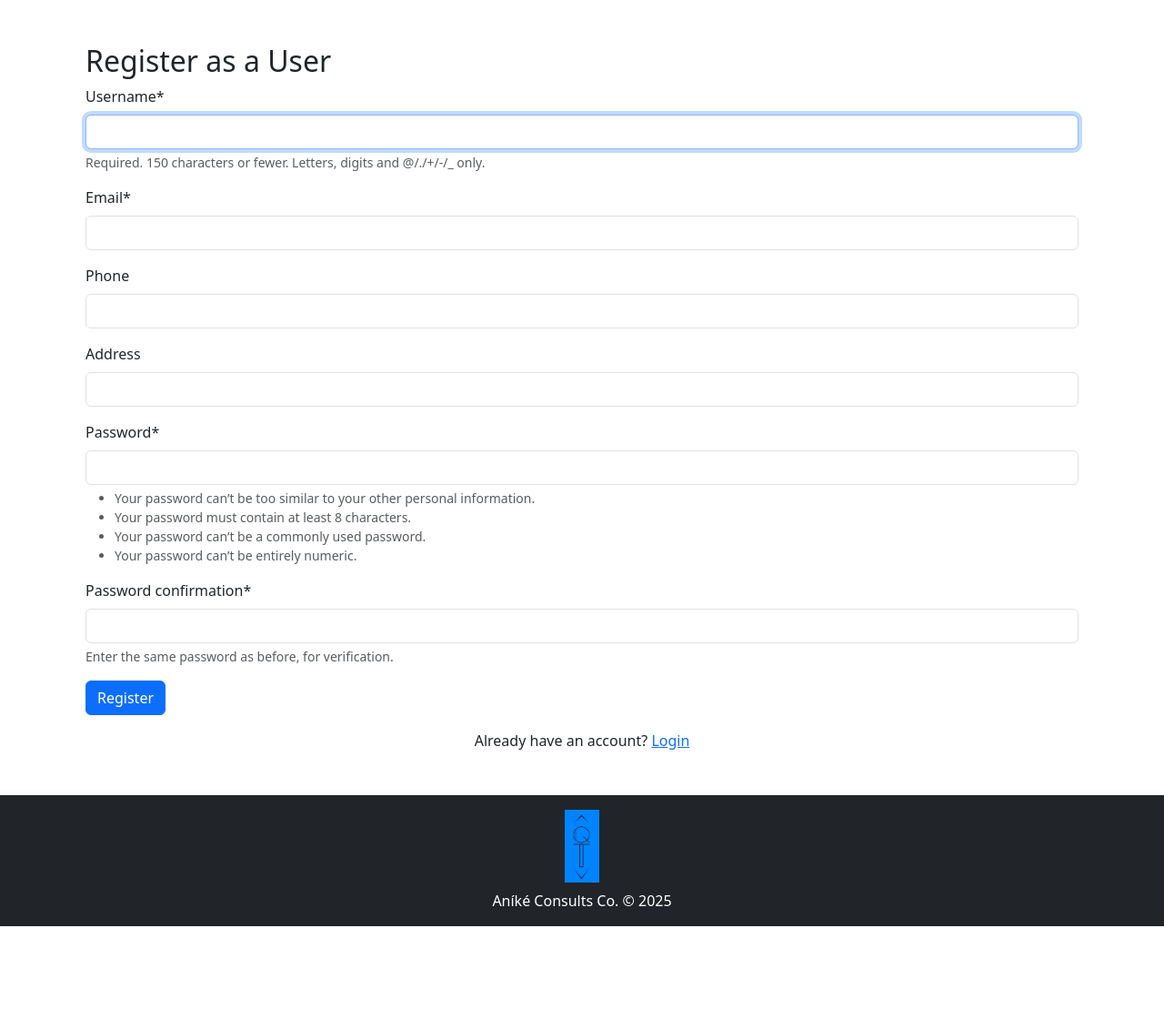
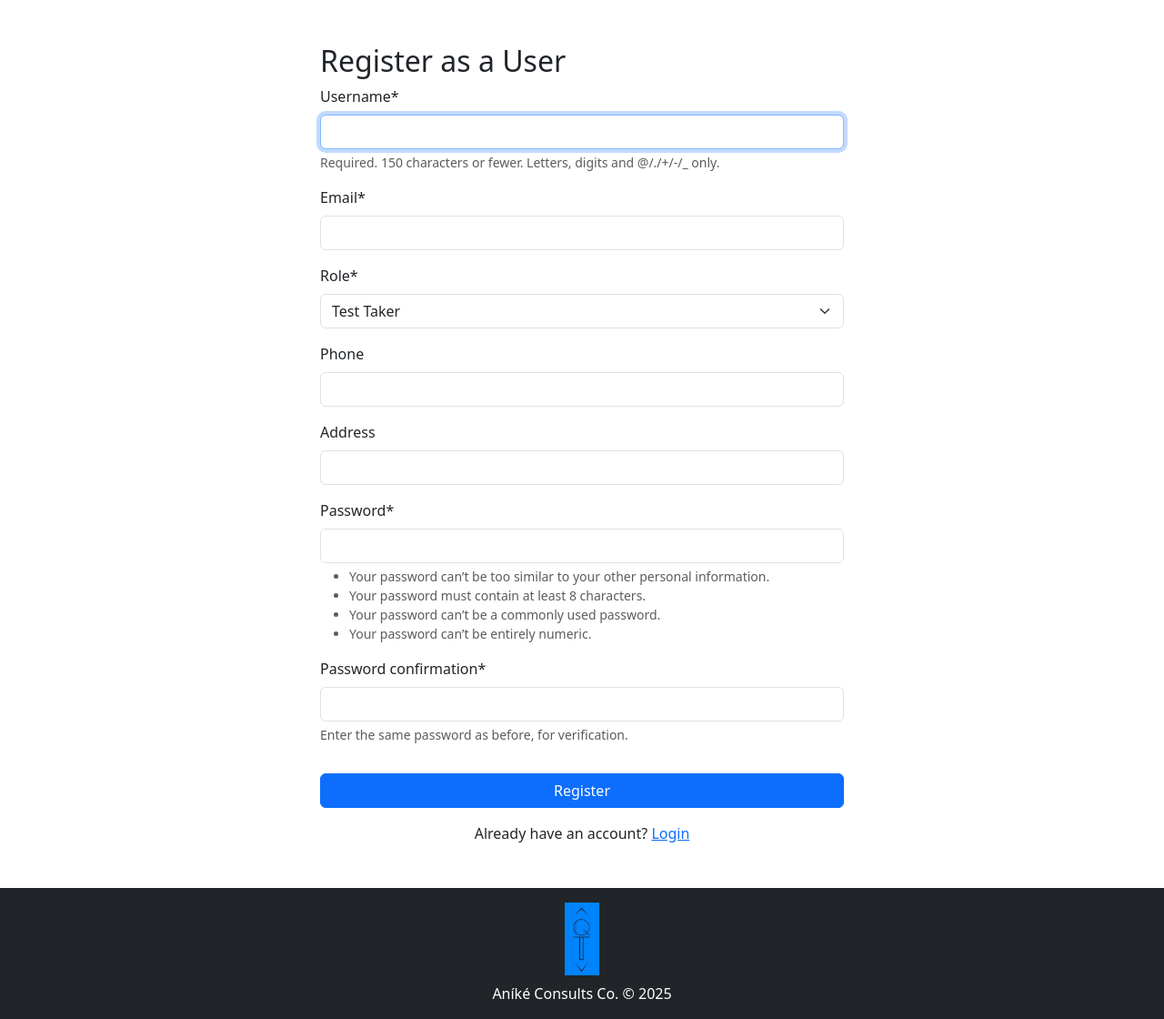
Before and after one commit to Lumi1203/qualifying-test-django, a Django app: page /users/register/ in a window 1280 px wide. Shown: the part 126-1246 px from the top of the page at 91% size. Before the commit the page ends 1144 px from the top, so only its background shows below. Run offline with Django 5.2, Linux system fonts and the light colour scheme; some libraries are stand-ins or nearby versions.

Commit message:
roles added to registration form, question bank underway

```diff
--- /dev/null
+++ b/taketest/templates/taketest/question_bank.html
@@ -0,0 +1,6 @@
+{% extends "taketest/base.html" %}
+{% block content %}
+    <div class="alert alert-info">
+        An email has been sent with instructions to reset your password
+    </div>
+{% endblock content %}
--- a/users/forms.py
+++ b/users/forms.py
@@ -4,20 +4,38 @@ from .models import CustomUser, Profile
 from django.contrib.auth import get_user_model
 
 
+User = get_user_model()
+
 class RegisterForm(UserCreationForm):
     email = forms.EmailField()
+    role = forms.ChoiceField(
+        choices=User.SELECT_ROLE,
+        widget= forms.Select(attrs={'class': 'form-select'})
+    )
+    examiner_id = forms.CharField(
+        required=False,
+        widget= forms.TextInput(attrs= {'placeholder' : 'Enter Examiner Number'})
+    )
 
     class Meta:
         model = CustomUser
-        fields = ['username', 'email', 'phone', 'address', 'password1', 'password2']
+        fields = ['username', 'email', 'role', 'examiner_id', 'phone', 'address', 'password1', 'password2']
 
+    def clean(self):
+        cleaned = super().clean()
+        role = cleaned.get("role")
+        examiner_id = cleaned.get("examiner_id")
 
-User = get_user_model()
+        if role == "examiner" and not examiner_id:
+            self.add_error("examiner_id", "Examiner ID is required for examiners.")
+
+        return cleaned
+
 
 class UserUpdateForm(forms.ModelForm):
     class Meta:
         model = User
-        fields = ['username', 'email', 'phone', 'address']
+        fields = ['username', 'first_name', 'last_name', 'email', 'phone', 'address']
 
 class UpdateProfileForm(forms.ModelForm):
     password = None  # hide password field
--- a/users/models.py
+++ b/users/models.py
@@ -4,6 +4,12 @@ from django.contrib.auth.models import AbstractUser
 
 
 class CustomUser(AbstractUser):
+    SELECT_ROLE = (
+        ("testtaker", "Test Taker"),("examiner", "Examiner"),
+    )
+
+    role = models.CharField(max_length=20, choices= SELECT_ROLE, default= "testtaker")
+    examiner_id = models.CharField(max_length= 10, blank= True, null= True)
     phone = models.CharField(max_length=20, blank=True, null=True)
     address = models.CharField(max_length=255, blank=True, null=True)
 
--- a/users/static/users/css/dashboard.css
+++ b/users/static/users/css/dashboard.css
@@ -18,6 +18,7 @@
   color: white;
 }
 
+.tile-question {background: #011431;}
 .tile-profile { background: #011431; }
 .tile-test { background: #1f4070; }
 .tile-instructions { background: #1f4070}
--- /dev/null
+++ b/users/static/users/js/register.js
@@ -0,0 +1,18 @@
+document.addEventListener("DOMContentLoaded", function() {
+  const roleField = document.getElementById("id_role");
+  const examinerField = document.getElementById("div_id_examiner_id");
+
+  if (!roleField) return console.error("Role field not found");
+  if (!examinerField) return console.error("Examiner field not found");
+
+  function toggleExaminerID() {
+      if (roleField.value.toLowerCase() === "examiner") {
+          examinerField.style.display = "block";
+      } else {
+          examinerField.style.display = "none";
+      }
+  }
+
+  toggleExaminerID();
+  roleField.addEventListener("change", toggleExaminerID);
+});
--- a/users/templates/users/register.html
+++ b/users/templates/users/register.html
@@ -1,15 +1,25 @@
 {% extends 'taketest/base.html' %}
 {% load crispy_forms_tags %}
+{% load static %}
 {% block content %}
-<div class="container mt-5">
+
+<div class="container mt-5" style="max-width: 600px;">
     <h2>Register as a User</h2>
+
     <form method="POST">
         {% csrf_token %}
         {{ form|crispy }}
-        <button class="btn btn-primary" type="submit">Register</button>
+
+        <button class="btn btn-primary w-100 mt-3" type="submit">Register</button>
     </form>
+
     <p class="mt-3 text-center">
         Already have an account? <a href="{% url 'login' %}">Login</a>
     </p>
 </div>
+
 {% endblock %}
+
+{% block extra_js %}
+<script src="{% static 'users/js/register.js' %}"></script>
+{% endblock %}
--- a/users/urls.py
+++ b/users/urls.py
@@ -9,11 +9,13 @@ urlpatterns = [
     path('profile/', views.profile_view, name='profile'),
     path('dashboard/', views.dashboard_view, name='dashboard'),
     path('users/password-change/',
-     auth_views.PasswordChangeView.as_view(template_name="users/password_change.html"),
-     name="password_change"),
+        auth_views.PasswordChangeView.as_view(template_name="users/password_change.html"),
+        name="password_change"),
 
     path('users/password-change-done/',
-     auth_views.PasswordChangeDoneView.as_view(template_name="users/password_change_done.html"),
-     name="password_change_done"),
+        auth_views.PasswordChangeDoneView.as_view(template_name="users/password_change_done.html"),
+        name="password_change_done"),
+
+    path('question-bank/', views.question_bank, name='question_bank'),
 
 ]
--- a/users/views.py
+++ b/users/views.py
@@ -2,7 +2,7 @@ from django.shortcuts import render, redirect
 from django.contrib.auth import authenticate, login, logout
 from django.contrib.auth.decorators import login_required
 from django.contrib import messages
-
+from django.http import HttpResponseForbidden
 from .forms import RegisterForm, UpdateProfileForm, UserUpdateForm
 
 
@@ -10,7 +10,10 @@ def register_view(request):
     if request.method == 'POST':
         form = RegisterForm(request.POST)
         if form.is_valid():
-            form.save()
+            user = form.save(commit=False)
+            user.role = form.cleaned_data["role"]
+            user.examiner_id = form.cleaned_data["examiner_id"]
+            user.save()
             messages.success(request, "Account created successfully! Please log in.")
             return redirect('login')
     else:
@@ -69,3 +72,15 @@ def profile_view(request):
 def dashboard_view(request):
 
     return render(request, 'users/dashboard.html')
+
+def examiner_required(view_func):
+    def wrapper(request, *args, **kwargs):
+        if request.user.role != "examiner":
+            return HttpResponseForbidden("You are not authorized to access this page.")
+        return view_func(request, *args, **kwargs)
+    return wrapper
+
+
+@examiner_required
+def question_bank(request):
+    return render(request, "taketest/question_bank.html")
```
Also changed, not shown: users/templates/users/dashboard.html (+8 -3 lines), users/migrations/0003_customuser_examiner_id_customuser_role.py (added).
